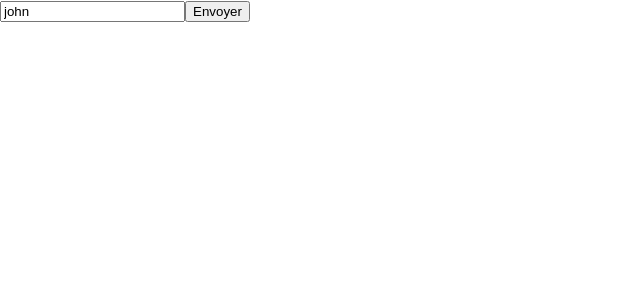
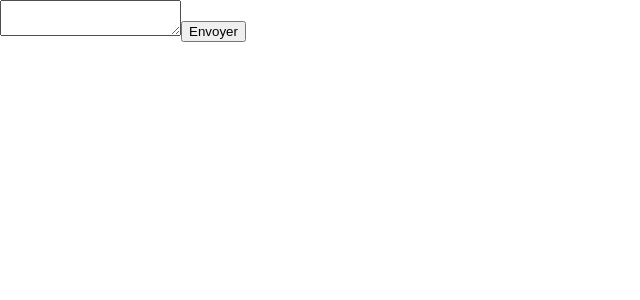
Before and after one commit to hayetmnasrighabri/tutoreact, a React (Create React App) app: page / in a window 1280 px wide. Shown: the top 300 px of the page, without its empty margins (0-640 px from the left). Built offline with nearby package versions, Linux system fonts and the light colour scheme.

Commit message:
textarea: les champs controlées

```diff
--- a/src/App.js
+++ b/src/App.js
@@ -1,21 +1,13 @@
 import React, { useState } from 'react'
 
 function App() {
-//const [firstName, setFirstName] = useState('john Doe')
-//const handleChange=(e)=>{
-  //setFirstName(e.target.value)
-//}
-//const handleReset=()=>{
-  //setFirstName('')
-//}
-
-const handleSubmit=(e)=>{
- e.preventDefault()
- console.log(new FormData(e.target.value))
+const[value, setValue]= useState('')
+const handleChange=(e)=>{
+  setValue(e.target.value)
 }
   return (
-    <form onSubmit={handleSubmit}>
-   <input type='text' name='firstName' defaultValue="john"/>
+    <form>
+   <textarea value={value} onChange={handleChange}/>
    <button type='submit'>Envoyer</button>
    </form>
   )
```
